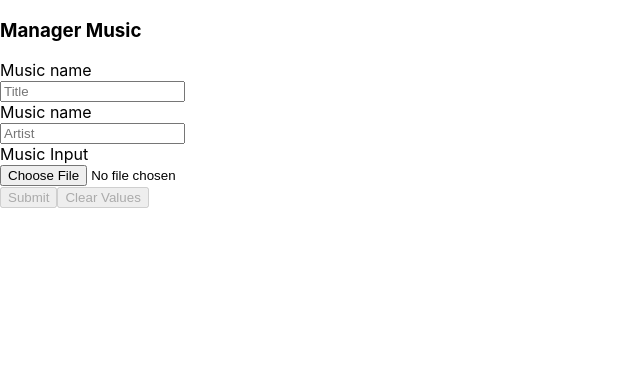
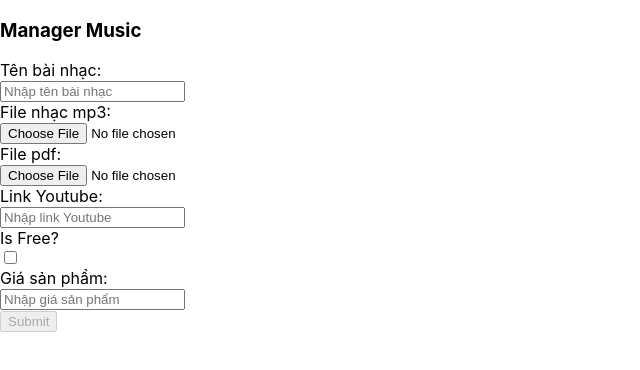
Before and after one commit to TuanAnhBN8795/clothes_shop, a React (Create React App) app: page /manager in a window 1280 px wide. Shown: the top 370 px of the page, without its empty margins (0-640 px from the left). Built offline with nearby package versions, Linux system fonts and the light colour scheme.

Commit message:
update form add new music

```diff
--- /dev/null
+++ b/src/components/AddNewMusicForm.js
@@ -0,0 +1,88 @@
+import React from 'react';
+import { Field, reduxForm } from 'redux-form';
+
+import PdfFileInput from '../components/PdfFileInput';
+import MusicFileInput from '../components/MusicFileInput';
+
+const AddNewMusicForm = props => {
+  const { handleSubmit, pristine, submitting } = props;
+  return (
+    <form onSubmit={handleSubmit}>
+      <div>
+        <label>Tên bài nhạc:</label>
+        <div>
+          <Field
+            name="musicTitle"
+            component="input"
+            type="text"
+            placeholder="Nhập tên bài nhạc"
+          />
+        </div>
+      </div>
+
+      <div>
+        <label>File nhạc mp3:</label>
+        <div>
+          <Field
+            name="musicMp3File"
+            component={MusicFileInput}
+          />
+        </div>
+      </div>
+
+      <div>
+        <label>File pdf:</label>
+        <div>
+          <Field
+            name="musicPdfFile"
+            component={PdfFileInput}
+          />
+        </div>
+      </div>
+
+      <div>
+        <label>Link Youtube:</label>
+        <div>
+          <Field
+            name="musicYoutubeUrl"
+            component="input"
+            type="text"
+            placeholder="Nhập link Youtube"
+          />
+        </div>
+      </div>
+
+      <div>
+        <label htmlFor="isFree">Is Free?</label>
+        <div>
+          <Field
+            name="isFree"
+            id="isFree"
+            component="input"
+            type="checkbox"
+          />
+        </div>
+      </div>
+
+      <div>
+        <label>Giá sản phẩm:</label>
+        <div>
+          <Field
+            name="musicPrice"
+            component="input"
+            type="number"
+            placeholder="Nhập giá sản phẩm"
+          />
+        </div>
+      </div>
+
+      <div>
+        <button type="submit" disabled={pristine || submitting}>Submit</button>
+      </div>
+    </form>
+  );
+};
+
+export default reduxForm({
+  form: 'add-new-music',
+})(AddNewMusicForm);
--- a/src/components/ManagerForm.js
+++ /dev/null
@@ -1,53 +0,0 @@
-import React from 'react';
-import { Field, reduxForm } from 'redux-form';
-
-import FieldFileInput from '../components/FieldFileInput';
-
-const ManagerForm = props => {
-  const { handleSubmit, pristine, reset, submitting } = props;
-  return (
-    <form onSubmit={handleSubmit}>
-      <div>
-        <label>Music name</label>
-        <div>
-          <Field
-            name="title"
-            component="input"
-            type="text"
-            placeholder="Title"
-          />
-        </div>
-      </div>
-      <div>
-        <label>Music name</label>
-        <div>
-          <Field
-            name="artist"
-            component="input"
-            type="text"
-            placeholder="Artist"
-          />
-        </div>
-      </div>
-      <div>
-        <label>Music Input</label>
-        <div>
-          <Field
-            name="music"
-            component={FieldFileInput}
-          />
-        </div>
-      </div>
-      <div>
-        <button type="submit" disabled={pristine || submitting}>Submit</button>
-        <button type="button" disabled={pristine || submitting} onClick={reset}>
-          Clear Values
-        </button>
-      </div>
-    </form>
-  );
-};
-
-export default reduxForm({
-  form: 'manager-music', // a unique identifier for this form
-})(ManagerForm);
--- /dev/null
+++ b/src/components/MusicFileInput.js
@@ -0,0 +1,19 @@
+import React from 'react'
+
+const MusicFileInput  = props => {
+  const handleOnChange = (e) => {
+    e.preventDefault();
+    const { input: { onChange } } = props;
+    onChange(e.target.files[0]);
+  };
+
+  return (
+    <input
+      type='file'
+      accept='audio/*'
+      onChange={handleOnChange}
+    />
+  )
+};
+
+export default MusicFileInput;
--- a/src/components/FieldFileInput.js
+++ b/src/components/PdfFileInput.js
@@ -1,6 +1,6 @@
 import React from 'react'
 
-const FieldFileInput  = props => {
+const PdfFileInput  = props => {
   const handleOnChange = (e) => {
     e.preventDefault();
     const { input: { onChange } } = props;
@@ -10,10 +10,10 @@ const FieldFileInput  = props => {
   return (
     <input
       type='file'
-      accept='audio/*'
+      accept='application/pdf'
       onChange={handleOnChange}
     />
   )
 };
 
-export default FieldFileInput;
+export default PdfFileInput;
--- a/src/pages/ManagerMusicPage.js
+++ b/src/pages/ManagerMusicPage.js
@@ -1,6 +1,6 @@
 import React, { Component } from 'react'
 import { connect } from 'react-redux'
-import ManagerMusicForm from '../components/ManagerForm';
+import AddNewMusicForm from '../components/AddNewMusicForm';
 import { addNewMusic } from '../action';
 
 class ManagerMusicPage extends Component{
@@ -12,14 +12,14 @@ class ManagerMusicPage extends Component{
   handleSubmit(values) {
     console.log('values =====>', values);
     const { title, artist, music } = values;
-    this.props.dispatch(addNewMusic(title, artist, music));
+    // this.props.dispatch(addNewMusic(title, artist, music));
   };
 
   render() {
     return (
       <div>
         <h3>Manager Music</h3>
-        <ManagerMusicForm onSubmit={this.handleSubmit} />
+        <AddNewMusicForm onSubmit={this.handleSubmit} />
       </div>
     );
   }
```
